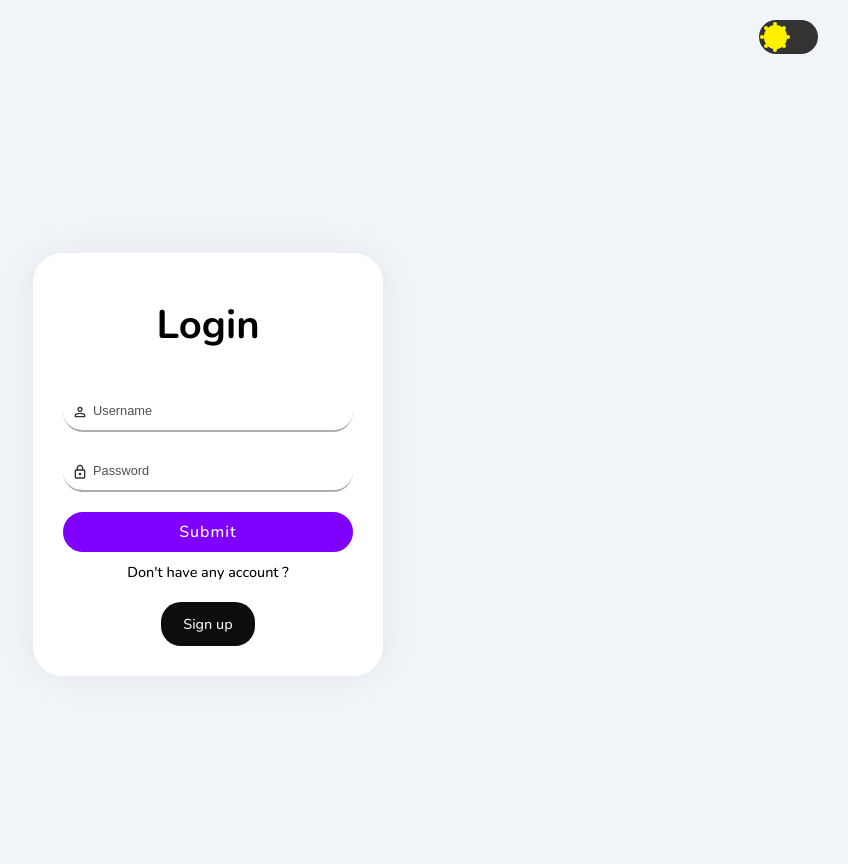
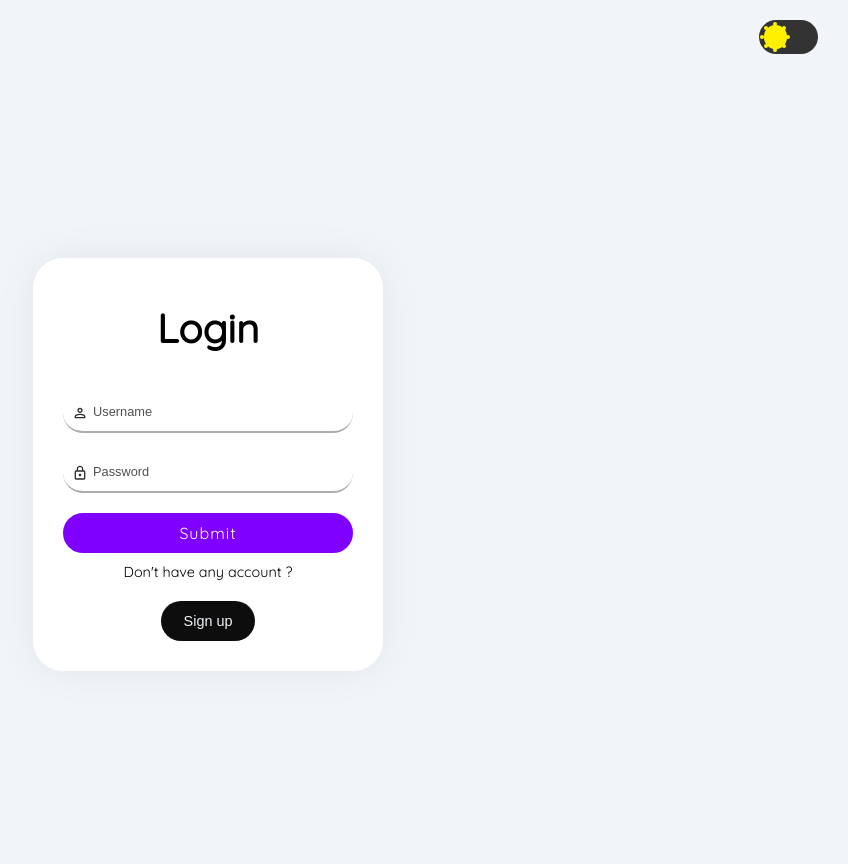
Before and after one commit to Sreeram0045/KSRTC-Bus-Management-System, a PHP site: page /pages/login.html in a window 1280 px wide. Shown: the whole page, without its empty margins (432-1280 px from the left). Run offline with PHP 8.4, Linux system fonts and the light colour scheme.

Commit message:
feat:Changed font of every webpage

```diff
--- a/css/fonts.css
+++ b/css/fonts.css
@@ -2,3 +2,13 @@
     font-family: Quicksand;
     src: url("../fonts/static/Quicksand-Regular.ttf");
 }
+
+@font-face {
+    font-family: QuicksandSemiBold;
+    src: url("../fonts/static/Quicksand-SemiBold.ttf");
+}
+
+@font-face {
+    font-family: QuicksandBold;
+    src: url("../fonts/static/Quicksand-Bold.ttf");
+}
--- a/css/loginpagestyle.css
+++ b/css/loginpagestyle.css
@@ -1,4 +1,4 @@
-@import url('https://fonts.googleapis.com/css2?family=Nunito:ital,wght@0,200..1000;1,200..1000&display=swap');
+@import "./fonts.css";
 
 :root {
     --clr-dark: #070a13;
@@ -30,10 +30,14 @@
     box-sizing: border-box;
 }
 
+body,
+button {
+    font-family: Quicksand;
+}
+
 body {
     background-color: var(--clr-light);
     color: var(--clr-dark);
-    font-family: "Nunito", sans-serif;
     font-optical-sizing: auto;
     max-width: 100%;
     max-height: 100%;
@@ -123,7 +127,6 @@ body {
     margin: 10px;
     cursor: pointer;
     overflow: hidden;
-    font-family: "Nunito", sans-serif;
 }
 
 #button::after {
```
Also changed, not shown: css/adminpagestyle.css (+7 -1 lines), css/detailspagestyle.css (+6 -2 lines), css/stationmasterpagestyle.css (+7 -1 lines).
